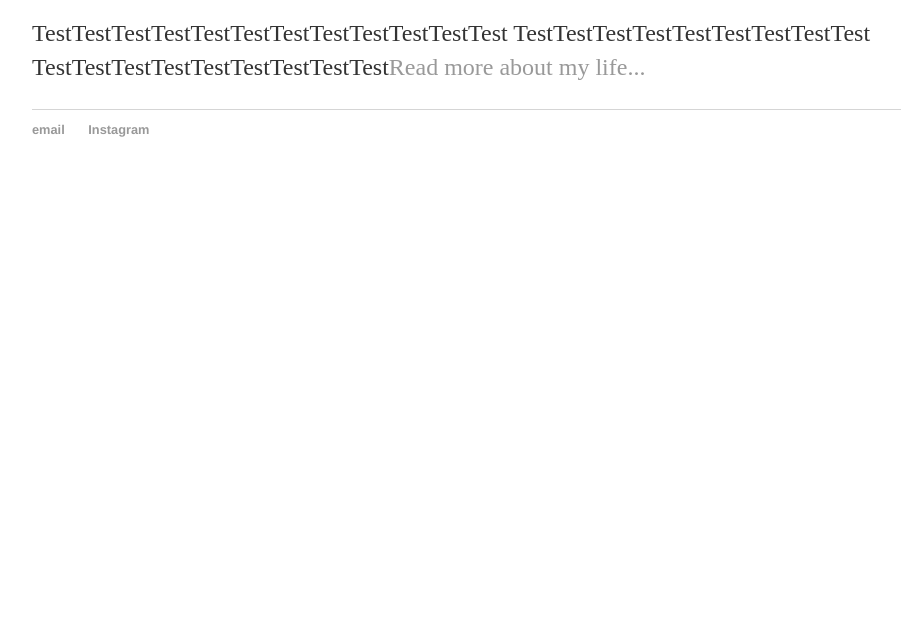
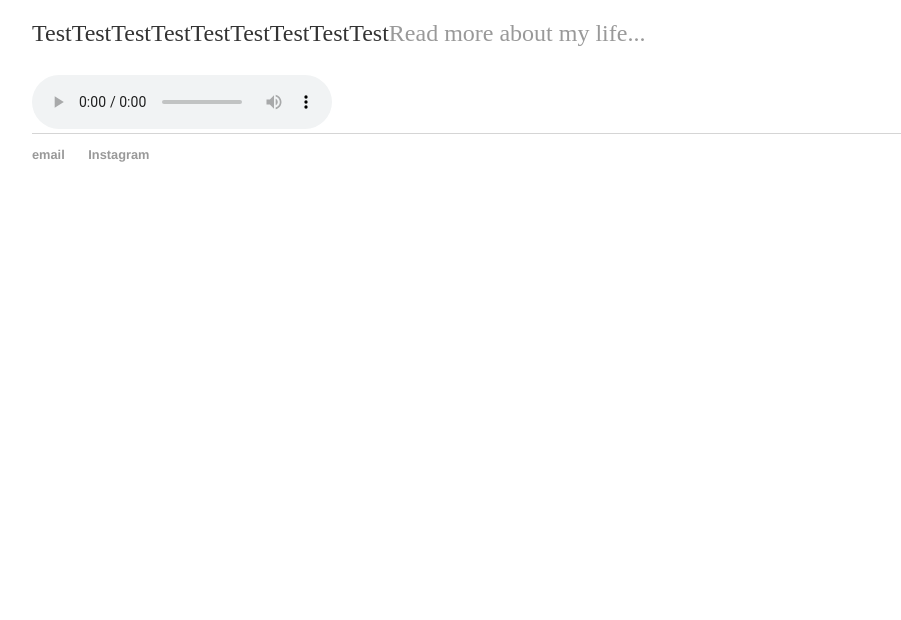
Before and after one commit to prodbrody/prodbrody.github.io, a plain HTML site: page index.html in a window 1280 px wide. Shown: the part 180-800 px from the top of the page, without its empty margins (160-1061 px from the left). Drawn offline with Linux system fonts and the light colour scheme.

Commit message:
Update index.html

```diff
--- a/index.html
+++ b/index.html
@@ -17,7 +17,12 @@
 		<div class="container">
     		<div class="blurb">
         		<h1>Website coming soon!!</h1>
-				<p> TestTestTestTestTestTestTestTestTestTestTestTest TestTestTestTestTestTestTestTestTest TestTestTestTestTestTestTestTestTest<a href="/about">Read more about my life...</a></p>
+				<p> TestTestTestTestTestTestTestTestTest<a href="/about">Read more about my life...</a></p>
+
+			<audio controls>
+				<source src="Audio/P68.mp3" type="audio/mpeg">
+			</audio>
+
     		</div><!-- /.blurb -->
 		</div><!-- /.container -->
 		<footer>
```
